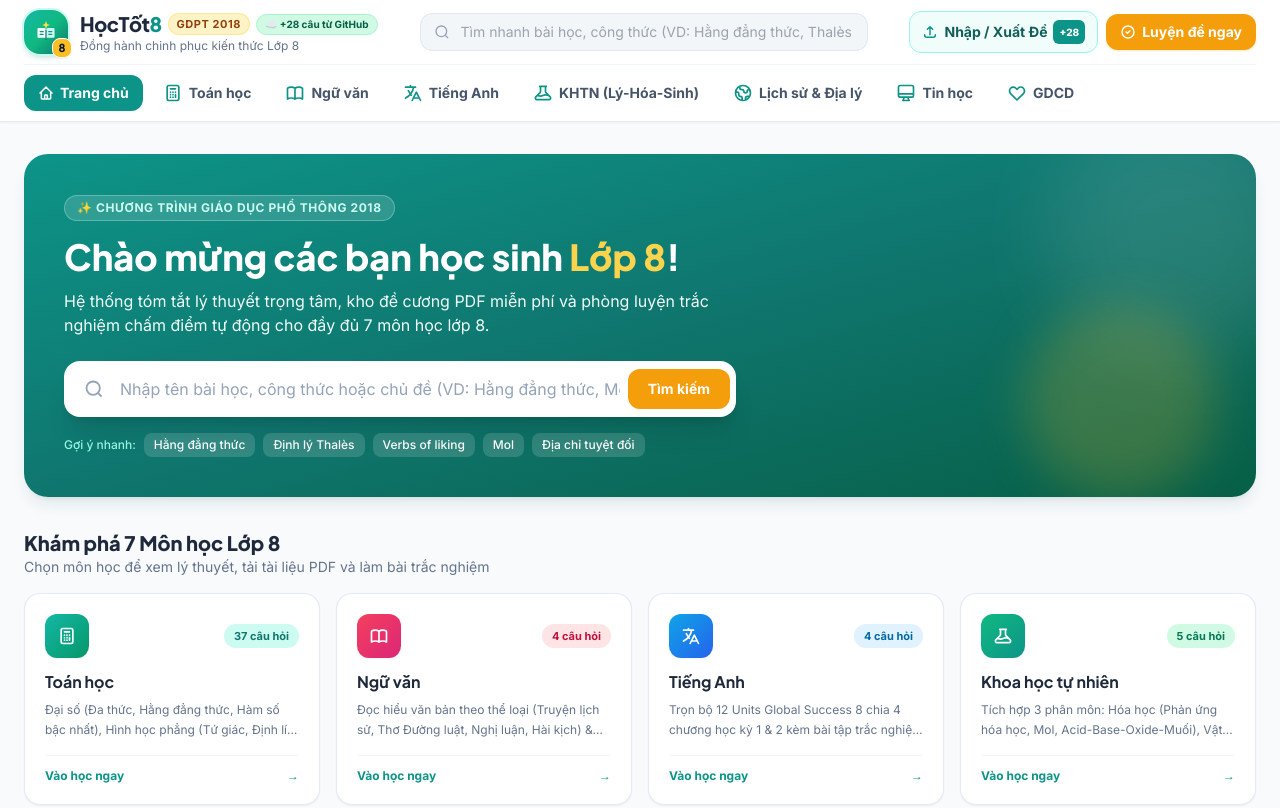
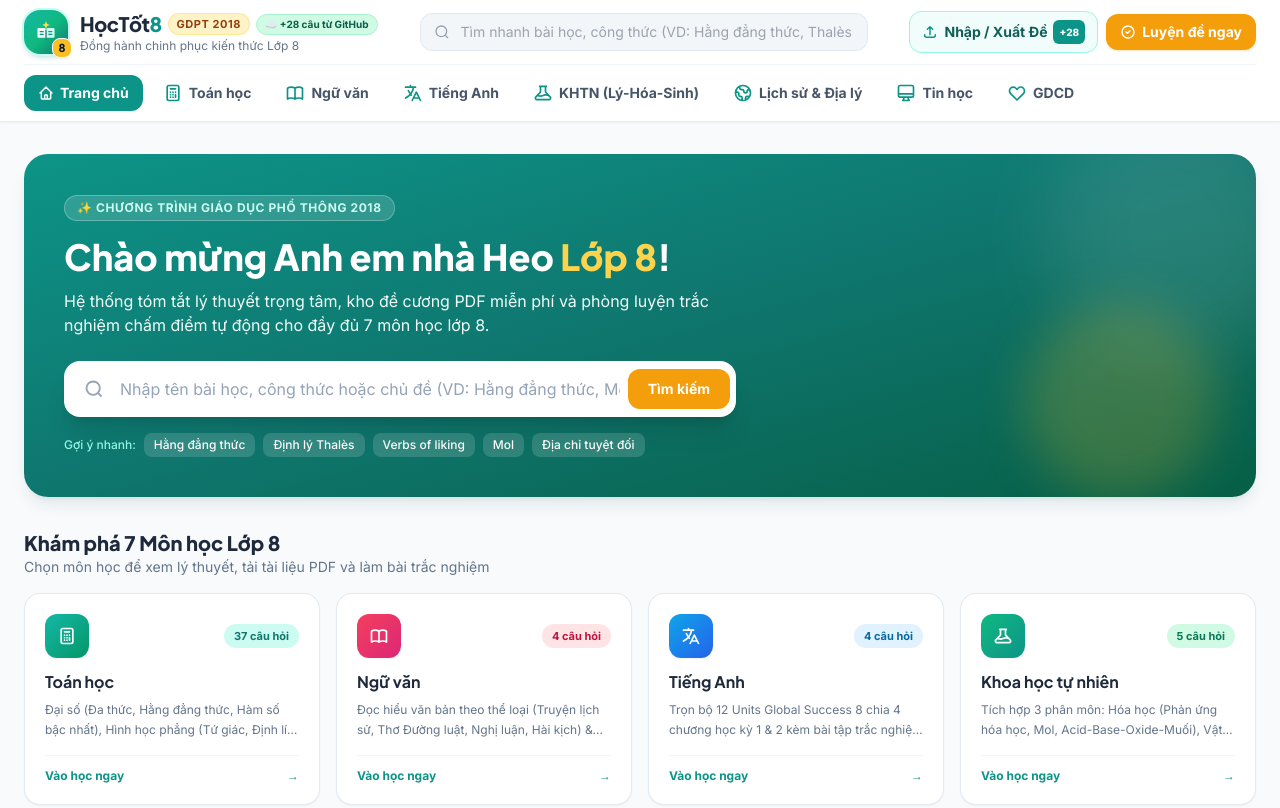
Before and after one commit to anhemnhaheo/hoctap, a plain HTML site: page index.html in a window 1280 px wide. Shown: the top 808 px of the page. Drawn offline with nearby package versions, Linux system fonts and the light colour scheme.

Commit message:
Update index.html

```diff
--- a/index.html
+++ b/index.html
@@ -3,7 +3,7 @@
 <head>
     <meta charset="UTF-8">
     <meta name="viewport" content="width=device-width, initial-scale=1.0">
-    <title>HọcTốt8 - Đồng hành chinh phục kiến thức Lớp 8 (GDPT 2018)</title>
+    <title>Anh em nhà Heo- Đồng hành chinh phục kiến thức Lớp 8 (GDPT 2018)</title>
     <script src="https://cdn.tailwindcss.com"></script>
     <link rel="preconnect" href="https://fonts.googleapis.com">
     <link rel="preconnect" href="https://fonts.gstatic.com" crossorigin>
@@ -1494,7 +1494,7 @@
                                 ✨ Chương trình Giáo dục Phổ thông 2018
                             </span>
                             <h1 class="font-display text-2xl sm:text-4xl font-extrabold leading-tight mb-3">
-                                Chào mừng các bạn học sinh <span class="text-amber-300">Lớp 8</span>!
+                                Chào mừng Anh em nhà Heo <span class="text-amber-300">Lớp 8</span>!
                             </h1>
                             <p class="text-teal-50 text-sm sm:text-base leading-relaxed mb-6 max-w-2xl">
                                 Hệ thống tóm tắt lý thuyết trọng tâm, kho đề cương PDF miễn phí và phòng luyện trắc nghiệm chấm điểm tự động cho đầy đủ 7 môn học lớp 8.
```
